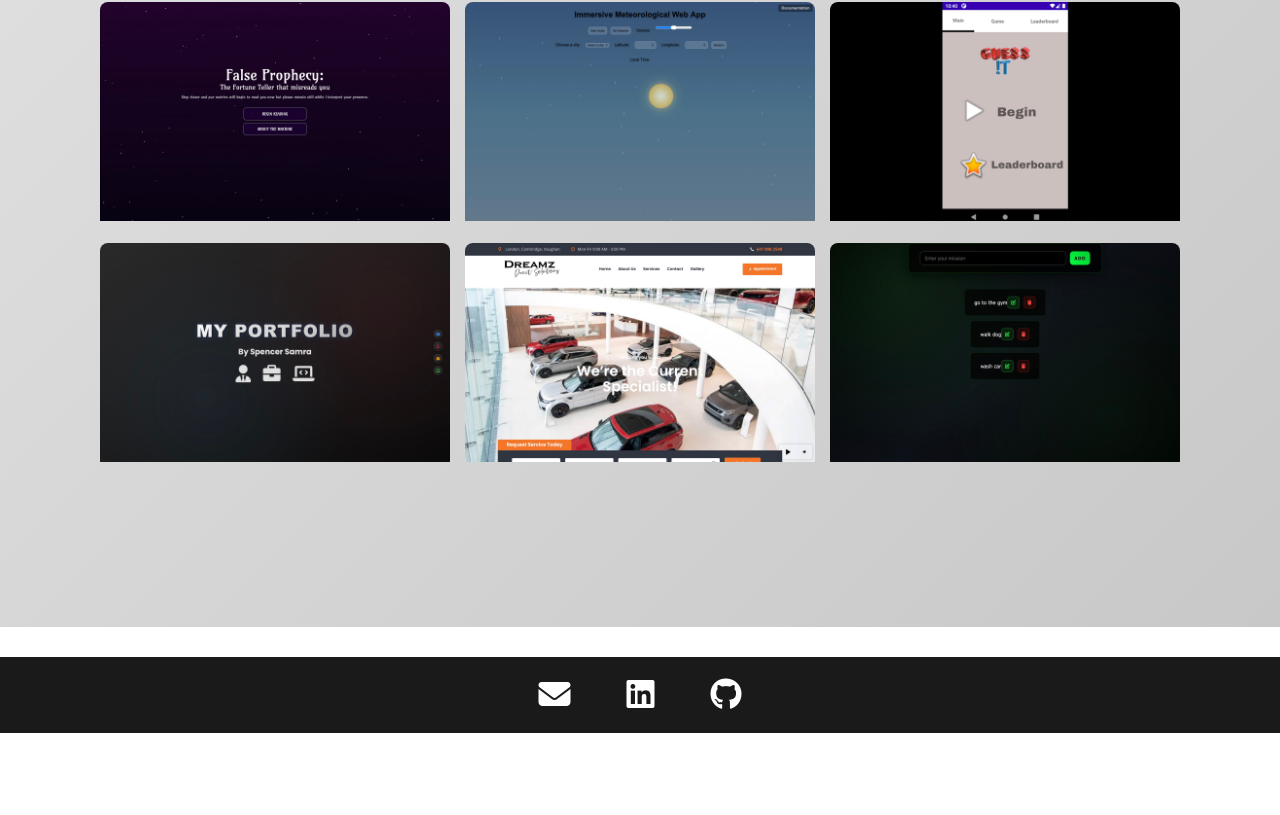
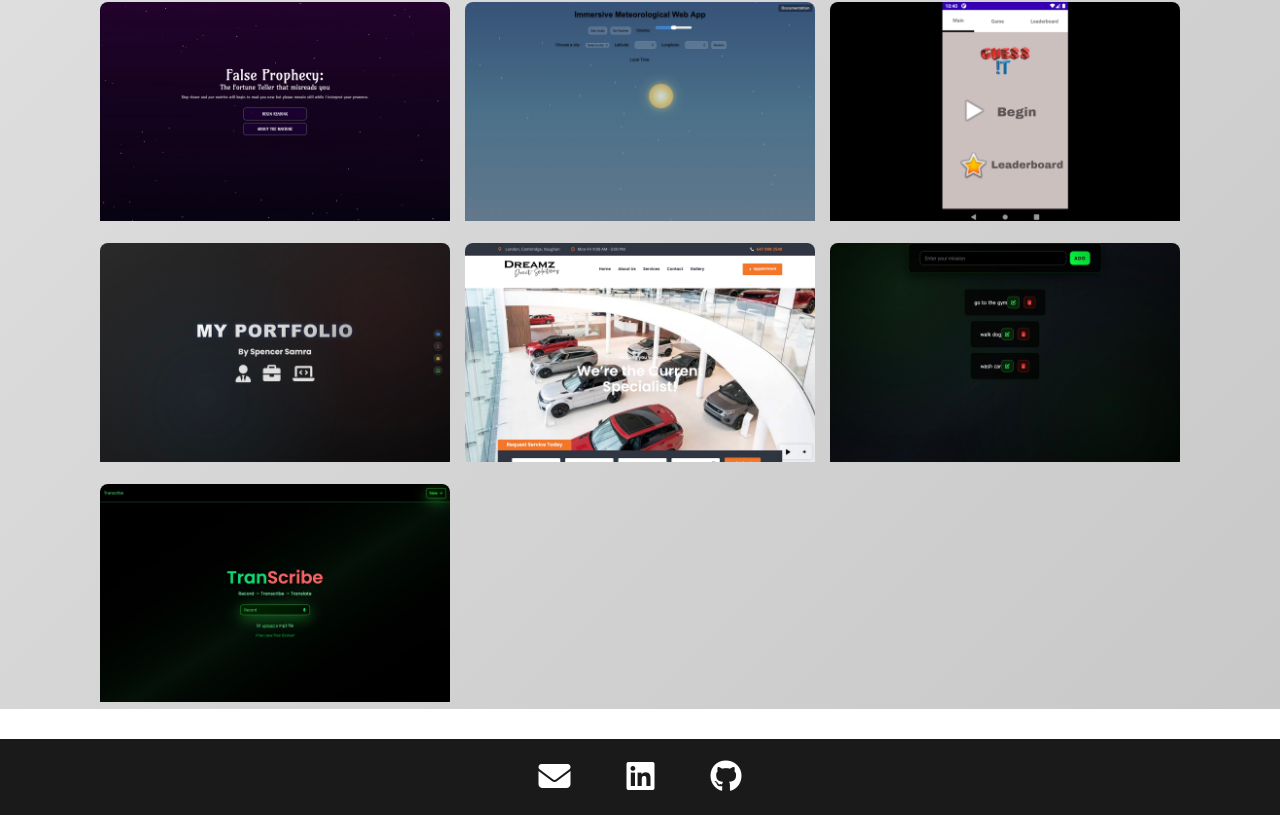
Before and after one commit to Spencer1923/portfolio-one-react, a React (Vite) app: page / in a window 1280 px wide. Shown: the part 2573-3388 px from the top of the page. Before the commit the page ends 3306 px from the top, so only its background shows below. Built offline with nearby package versions, Linux system fonts and the light colour scheme.

Commit message:
updated version

```diff
--- a/src/components/Projects.jsx
+++ b/src/components/Projects.jsx
@@ -1,7 +1,7 @@
 import React from 'react'
 import SectionIntroduction from './SectionIntroduction'
 import missionList from '../assets/mission-list-screenshot.jpg'
-//import transcribe from '../assets/transcribe.jpg'
+import transcribe from '../assets/transcribe.jpg'
 import portfolio from '../assets/portfolio.jpg'
 import guess from '../assets/guess-it.jpg'
 import weather from '../assets/weather-app.jpg'
@@ -68,13 +68,13 @@ export default function Projects() {
             Full stack responsive CRUD Mission List web application, built using React JS.
           </ImgOverlay>
 
-{/*       <ImgOverlay
+{      <ImgOverlay
             imgSrc={transcribe}
             title={"Transcribe App"}
             projectLink={'https://transcribe-web-app.netlify.app'}
             githubLink={'https://github.com/Spencer1923/transcribe-app'}>
             Speech-to-text transcription & translation, uses React JS & Tailwind CSS.
-          </ImgOverlay>*/}
+          </ImgOverlay>}
 
         </div>
       </div>
```
